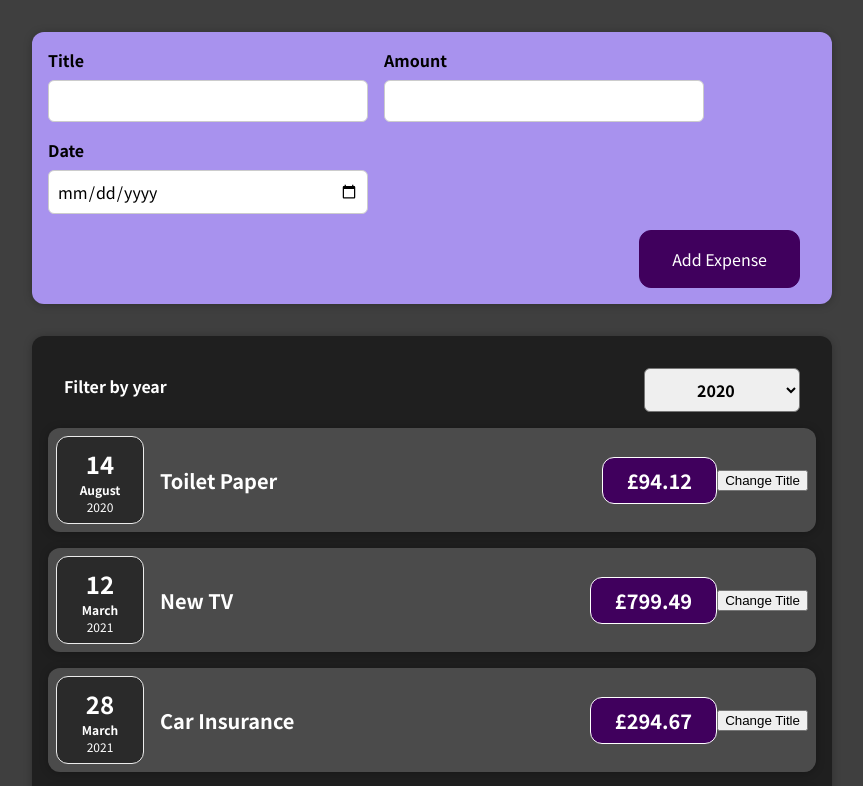
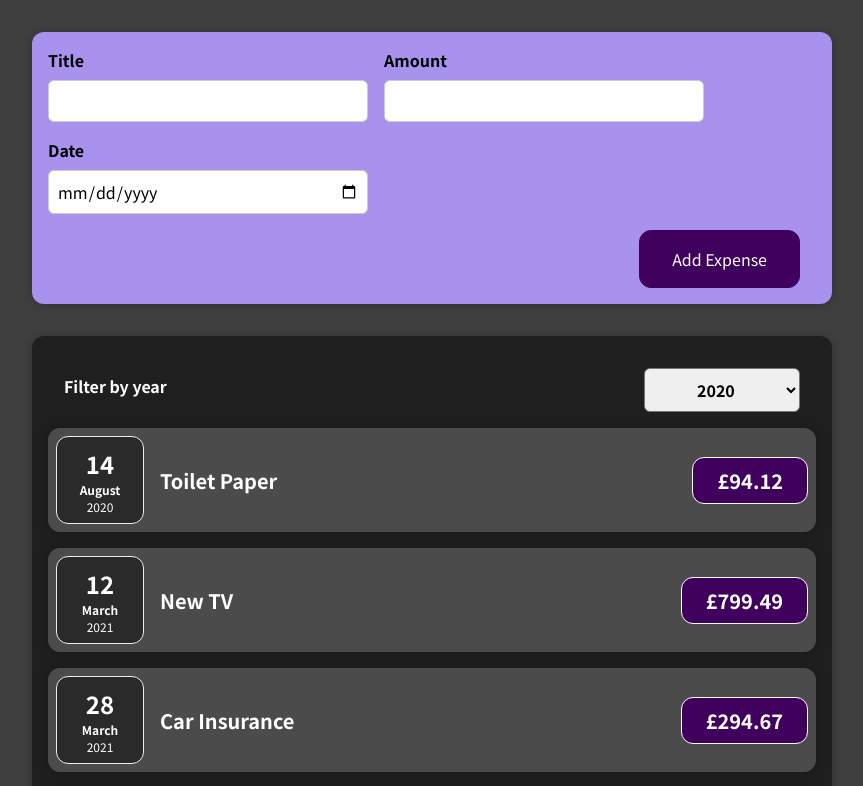
Before and after one commit to Kieran-Edwards/React-Complete-Guide, a React (Create React App) app in the folder 01-starting-setup/: page / in a window 1280 px wide. Shown: the top 786 px of the page, without its empty margins (208-1071 px from the left). Built offline with nearby package versions, Linux system fonts and the light colour scheme.

Commit message:
60. Controlled vs Uncontrolled Components

```diff
--- a/01-starting-setup/src/components/Expenses/ExpenseItem.js
+++ b/01-starting-setup/src/components/Expenses/ExpenseItem.js
@@ -6,25 +6,14 @@
 import "./ExpenseItem.css";
 
 const ExpenseItem = (props) => {
-    const [title, setTitle] = useState(props.title);
-
-    console.log("expense item evaluated");
-
-    const clickHandler = () => {
-        setTitle("Updated Title");
-        console.log("Updated");
-    };
-
     return (
         <Card className="expense-item">
             <ExpenseDate date={props.date} />
 
             <div className="expense-item__description">
-                <h2>{title}</h2>
+                <h2>{props.title}</h2>
                 <div className="expense-item__price">£{props.price}</div>
             </div>
-
-            <button onClick={clickHandler}>Change Title</button>
         </Card>
     );
 };
```
